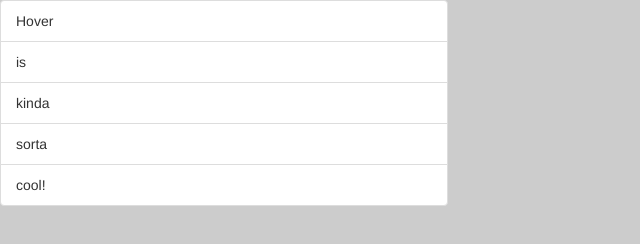
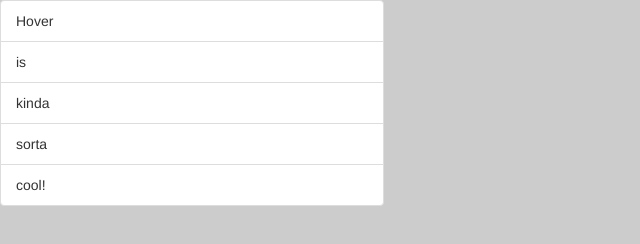
Before and after one commit to HybridAlpaca/hybridalpaca.github.io, a plain HTML site: page index.html in a window 1280 px wide. Shown: the whole page, without its empty margins (0-640 px from the left). Drawn offline with nearby package versions, Linux system fonts and the light colour scheme.

Commit message:
Some changes

```diff
--- a/index.html
+++ b/index.html
@@ -7,7 +7,7 @@
   </head>
   <body>
     <div id='main' class='overlay' onmousemove='move'></div>
-    <ul class='list-group' style='width: 35%'>
+    <ul class='list-group' style='width:30%;height:100%;overflow:scroll;'>
       <li class='list-group-item'>Hover</li>
       <li class='list-group-item'>is</li>
       <li class='list-group-item'>kinda</li>
```
